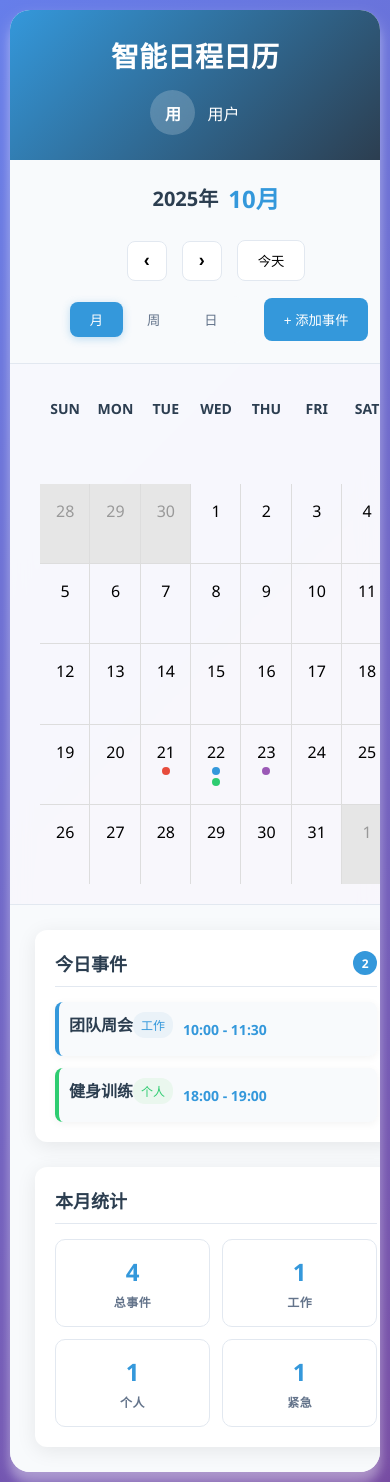
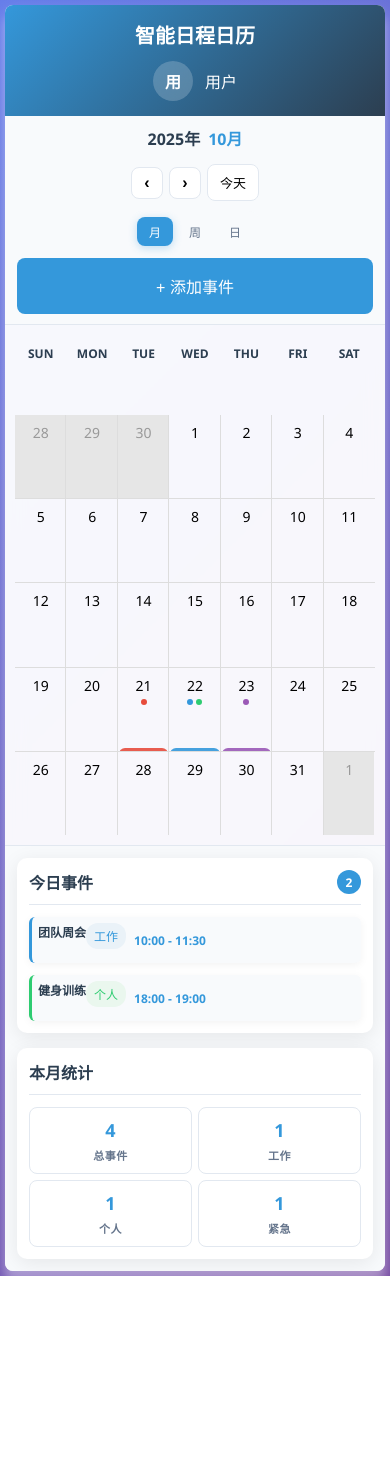
Before and after one commit to Zxy876/fashion-calendar, a React (Create React App) app: page / in a window 390 px wide. After the commit the page ends 1276 px from the top, so only its background shows below. Built offline with nearby package versions, Linux system fonts and the light colour scheme.

Commit message:
适应手机屏幕

```diff
--- a/src/components/CalendarPage.css
+++ b/src/components/CalendarPage.css
@@ -675,3 +675,314 @@ body {
     margin-bottom: 10px;
   }
 }
+/* src/components/CalendarPage.css 更新 - 在现有媒体查询基础上增强 */
+
+/* 增强现有媒体查询 */
+@media (max-width: 1024px) {
+  .calendar-content {
+    grid-template-columns: 1fr;
+  }
+
+  .calendar-sidebar {
+    border-left: none;
+    border-top: 1px solid var(--border-color);
+    padding: 20px;
+  }
+
+  .custom-toolbar {
+    flex-direction: column;
+    gap: 12px;
+    align-items: stretch;
+    padding: 15px 20px;
+  }
+
+  .toolbar-left, .toolbar-right {
+    justify-content: center;
+    flex-wrap: wrap;
+  }
+}
+
+@media (max-width: 768px) {
+  .calendar-page {
+    padding: 8px;
+  }
+
+  .calendar-container {
+    border-radius: 12px;
+  }
+
+  .calendar-header {
+    padding: 20px;
+  }
+
+  .header-content {
+    flex-direction: column;
+    gap: 12px;
+    text-align: center;
+  }
+
+  .app-title {
+    font-size: 22px;
+  }
+
+  .user-avatar {
+    width: 40px;
+    height: 40px;
+  }
+
+  .custom-toolbar {
+    padding: 12px 15px;
+    gap: 10px;
+  }
+
+  .toolbar-left, .toolbar-right {
+    flex-wrap: wrap;
+    gap: 8px;
+  }
+
+  .date-display {
+    order: -1;
+    width: 100%;
+    justify-content: center;
+    margin-bottom: 8px;
+    flex-wrap: wrap;
+    gap: 8px;
+  }
+
+  .current-year, .current-month, .current-day {
+    font-size: 16px;
+  }
+
+  .nav-btn {
+    width: 36px;
+    height: 36px;
+    font-size: 16px;
+  }
+
+  .today-btn, .add-event-btn {
+    padding: 10px 16px;
+    font-size: 14px;
+  }
+
+  .view-btn {
+    padding: 8px 16px;
+    font-size: 13px;
+  }
+
+  .calendar-wrapper {
+    padding: 15px;
+  }
+
+  /* 优化日历网格 */
+  .rbc-month-view {
+    font-size: 12px;
+  }
+
+  .rbc-header {
+    padding: 10px 0 !important;
+    font-size: 12px !important;
+  }
+
+  .rbc-date-cell {
+    padding: 4px !important;
+  }
+
+  .rbc-date-cell button {
+    width: 32px !important;
+    height: 32px !important;
+    font-size: 14px !important;
+  }
+
+  .custom-date-cell {
+    padding: 4px;
+  }
+
+  .date-number {
+    font-size: 14px;
+  }
+
+  .event-dot {
+    width: 6px;
+    height: 6px;
+  }
+
+  /* 侧边栏优化 */
+  .calendar-sidebar {
+    padding: 15px;
+    gap: 20px;
+  }
+
+  .sidebar-section {
+    padding: 15px;
+    border-radius: 10px;
+  }
+
+  .sidebar-title {
+    font-size: 16px;
+    margin-bottom: 12px;
+  }
+
+  .event-item {
+    padding: 12px;
+    font-size: 14px;
+  }
+
+  .stats-grid {
+    gap: 8px;
+  }
+
+  .stat-item {
+    padding: 12px;
+    border-radius: 8px;
+  }
+
+  .stat-value {
+    font-size: 20px;
+  }
+
+  .stat-label {
+    font-size: 11px;
+  }
+
+  /* 悬停预览卡片优化 */
+  .date-preview-card {
+    position: fixed;
+    top: 50%;
+    left: 50%;
+    transform: translate(-50%, -50%);
+    width: 90%;
+    max-width: 300px;
+    z-index: 10000;
+  }
+}
+
+@media (max-width: 480px) {
+  .calendar-page {
+    padding: 5px;
+  }
+
+  .calendar-container {
+    border-radius: 8px;
+  }
+
+  .calendar-header {
+    padding: 15px;
+  }
+
+  .app-title {
+    font-size: 20px;
+  }
+
+  .custom-toolbar {
+    padding: 10px 12px;
+  }
+
+  .toolbar-left, .toolbar-right {
+    gap: 6px;
+  }
+
+  .nav-btn {
+    width: 32px;
+    height: 32px;
+  }
+
+  .today-btn, .add-event-btn {
+    padding: 8px 12px;
+    font-size: 13px;
+  }
+
+  .view-btn {
+    padding: 6px 12px;
+    font-size: 12px;
+  }
+
+  .calendar-wrapper {
+    padding: 10px;
+  }
+
+  .rbc-row {
+    min-height: 80px !important;
+  }
+
+  .rbc-date-cell button {
+    width: 28px !important;
+    height: 28px !important;
+  }
+
+  .calendar-sidebar {
+    padding: 12px;
+    gap: 15px;
+  }
+
+  .sidebar-section {
+    padding: 12px;
+  }
+
+  .event-item {
+    padding: 10px;
+    font-size: 13px;
+  }
+
+  .stats-grid {
+    grid-template-columns: 1fr 1fr;
+    gap: 6px;
+  }
+
+  .stat-item {
+    padding: 10px;
+  }
+
+  .stat-value {
+    font-size: 18px;
+  }
+}
+
+/* 触摸设备优化 */
+@media (hover: none) and (pointer: coarse) {
+  .nav-btn:hover,
+  .today-btn:hover,
+  .add-event-btn:hover,
+  .view-btn:hover,
+  .back-btn:hover,
+  .save-btn:hover,
+  .upload-btn:hover,
+  .add-event-btn:hover {
+    transform: none;
+  }
+
+  .event-item:hover {
+    transform: none;
+  }
+
+  /* 为触摸设备增加点击反馈 */
+  .nav-btn:active,
+  .today-btn:active,
+  .add-event-btn:active,
+  .view-btn:active,
+  .back-btn:active,
+  .save-btn:active,
+  .upload-btn:active,
+  .add-event-btn:active {
+    transform: scale(0.95);
+  }
+
+  .event-item:active {
+    transform: scale(0.98);
+  }
+}
+
+/* 横屏优化 */
+@media (max-width: 768px) and (orientation: landscape) {
+  .calendar-content {
+    grid-template-columns: 1fr 1fr;
+  }
+
+  .calendar-sidebar {
+    border-left: 1px solid var(--border-color);
+    border-top: none;
+  }
+
+  .rbc-row {
+    min-height: 60px !important;
+  }
+}
--- a/src/components/DateDetailPage.css
+++ b/src/components/DateDetailPage.css
@@ -1,7 +1,7 @@
-/* src/components/DateDetailPage.css */
+/* src/components/DateDetailPage.css 更新 */
 .date-detail-page {
   min-height: 100vh;
-  padding: 20px;
+  padding: 10px;
   transition: background-color 0.3s ease;
 }
 
@@ -9,7 +9,7 @@
   max-width: 1200px;
   margin: 0 auto;
   background: rgba(255, 255, 255, 0.95);
-  border-radius: 20px;
+  border-radius: 16px;
   box-shadow: 0 8px 32px rgba(0, 0, 0, 0.1);
   backdrop-filter: blur(10px);
   overflow: hidden;
@@ -19,13 +19,15 @@
   display: flex;
   justify-content: space-between;
   align-items: center;
-  padding: 25px 30px;
+  padding: 20px;
   background: linear-gradient(135deg, #667eea 0%, #764ba2 100%);
   color: white;
+  flex-wrap: wrap;
+  gap: 15px;
 }
 
 .back-btn, .save-btn {
-  padding: 10px 20px;
+  padding: 12px 16px;
   background: rgba(255, 255, 255, 0.2);
   border: 1px solid rgba(255, 255, 255, 0.3);
   border-radius: 8px;
@@ -34,61 +36,57 @@
   font-weight: 500;
   transition: all 0.3s;
   backdrop-filter: blur(10px);
-}
-
-.back-btn:hover, .save-btn:hover {
-  background: rgba(255, 255, 255, 0.3);
-  transform: translateY(-2px);
+  font-size: 14px;
+  flex: 1;
+  min-width: 120px;
+  text-align: center;
 }
 
 .detail-title {
-  font-size: 28px;
+  font-size: 20px;
   font-weight: 700;
+  text-align: center;
+  flex: 2;
+  min-width: 200px;
 }
 
 .detail-content {
   display: grid;
   grid-template-columns: 1fr 1fr;
-  gap: 30px;
-  padding: 30px;
+  gap: 20px;
+  padding: 20px;
 }
 
 .edit-section, .preview-section {
   display: flex;
   flex-direction: column;
-  gap: 20px;
+  gap: 16px;
 }
 
 .control-group {
   display: flex;
   flex-direction: column;
-  gap: 10px;
+  gap: 8px;
 }
 
 .control-group label {
   font-weight: 600;
   color: #2c3e50;
-  font-size: 16px;
+  font-size: 14px;
 }
 
 .control-group textarea {
-  padding: 15px;
+  padding: 12px;
   border: 1px solid #e2e8f0;
-  border-radius: 10px;
+  border-radius: 8px;
   font-size: 14px;
   resize: vertical;
-  min-height: 120px;
+  min-height: 100px;
   font-family: inherit;
 }
 
-.control-group textarea:focus {
-  outline: none;
-  border-color: #3498db;
-  box-shadow: 0 0 0 3px rgba(52, 152, 219, 0.1);
-}
-
 .upload-btn, .add-event-btn {
-  padding: 12px 20px;
+  padding: 14px 16px;
   background: #3498db;
   color: white;
   border: none;
@@ -96,130 +94,182 @@
   cursor: pointer;
   font-weight: 500;
   transition: all 0.3s;
-}
-
-.upload-btn:hover, .add-event-btn:hover {
-  background: #2980b9;
-  transform: translateY(-2px);
+  font-size: 14px;
+  width: 100%;
 }
 
 .events-list {
   display: flex;
   flex-direction: column;
-  gap: 10px;
-  max-height: 200px;
+  gap: 8px;
+  max-height: 150px;
   overflow-y: auto;
 }
 
 .event-item {
   display: flex;
   align-items: center;
-  gap: 10px;
-  padding: 10px;
+  gap: 8px;
+  padding: 8px;
   background: #f8fafc;
-  border-radius: 8px;
-  border-left: 4px solid #3498db;
-}
-
-.event-item .completed {
-  text-decoration: line-through;
-  color: #94a3b8;
+  border-radius: 6px;
+  border-left: 3px solid #3498db;
+  font-size: 13px;
 }
 
 .images-preview, .text-preview, .events-preview {
   background: white;
-  padding: 20px;
-  border-radius: 12px;
-  box-shadow: 0 2px 12px rgba(0, 0, 0, 0.08);
+  padding: 16px;
+  border-radius: 10px;
+  box-shadow: 0 2px 8px rgba(0, 0, 0, 0.08);
 }
 
 .images-preview h3, .text-preview h3, .events-preview h3 {
-  margin-bottom: 15px;
+  margin-bottom: 12px;
   color: #2c3e50;
-  font-size: 18px;
+  font-size: 16px;
   font-weight: 600;
 }
 
 .images-grid {
   display: grid;
-  grid-template-columns: repeat(auto-fill, minmax(120px, 1fr));
-  gap: 10px;
+  grid-template-columns: repeat(auto-fill, minmax(80px, 1fr));
+  gap: 8px;
 }
 
 .image-item {
   position: relative;
-  border-radius: 8px;
+  border-radius: 6px;
   overflow: hidden;
   aspect-ratio: 1;
 }
 
-.image-item img {
-  width: 100%;
-  height: 100%;
-  object-fit: cover;
-}
-
 .remove-image {
   position: absolute;
-  top: 5px;
-  right: 5px;
-  width: 24px;
-  height: 24px;
+  top: 3px;
+  right: 3px;
+  width: 20px;
+  height: 20px;
   background: rgba(231, 76, 60, 0.9);
   color: white;
   border: none;
   border-radius: 50%;
   cursor: pointer;
-  font-size: 14px;
+  font-size: 12px;
   display: flex;
   align-items: center;
   justify-content: center;
 }
 
 .preview-text {
-  line-height: 1.6;
+  line-height: 1.5;
   color: #4a5568;
   white-space: pre-wrap;
+  font-size: 14px;
 }
 
 .preview-events {
   display: flex;
   flex-direction: column;
-  gap: 8px;
+  gap: 6px;
 }
 
 .preview-event {
   display: flex;
   align-items: center;
-  gap: 10px;
-  padding: 10px;
+  gap: 8px;
+  padding: 8px;
   background: #f8fafc;
   border-radius: 6px;
-}
-
-.preview-event.completed {
-  opacity: 0.6;
+  font-size: 13px;
 }
 
 .event-time {
   font-weight: 600;
   color: #3498db;
-  min-width: 50px;
+  min-width: 40px;
+  font-size: 12px;
 }
 
-.event-title {
-  flex: 1;
-}
+/* 手机响应式设计 */
+@media (max-width: 768px) {
+  .date-detail-page {
+    padding: 5px;
+  }
 
-/* 响应式设计 */
-@media (max-width: 768px) {
-  .detail-content {
-    grid-template-columns: 1fr;
+  .detail-container {
+    border-radius: 12px;
   }
 
   .detail-header {
+    padding: 15px;
     flex-direction: column;
-    gap: 15px;
     text-align: center;
+    gap: 12px;
+  }
+
+  .back-btn, .save-btn {
+    width: 100%;
+    max-width: 200px;
+  }
+
+  .detail-title {
+    font-size: 18px;
+    order: -1;
+    width: 100%;
+  }
+
+  .detail-content {
+    grid-template-columns: 1fr;
+    gap: 16px;
+    padding: 16px;
+  }
+
+  .edit-section, .preview-section {
+    gap: 12px;
+  }
+
+  .control-group textarea {
+    min-height: 80px;
+    font-size: 16px; /* 防止iOS缩放 */
+  }
+
+  .images-grid {
+    grid-template-columns: repeat(auto-fill, minmax(70px, 1fr));
+    gap: 6px;
+  }
+
+  .upload-btn, .add-event-btn {
+    padding: 16px;
+    font-size: 16px; /* 更好的触摸体验 */
   }
 }
+
+@media (max-width: 480px) {
+  .detail-header {
+    padding: 12px;
+  }
+
+  .detail-content {
+    padding: 12px;
+    gap: 12px;
+  }
+
+  .detail-title {
+    font-size: 16px;
+  }
+
+  .back-btn, .save-btn {
+    padding: 10px 14px;
+    font-size: 13px;
+  }
+
+  .images-grid {
+    grid-template-columns: repeat(3, 1fr);
+  }
+
+  .event-item, .preview-event {
+    font-size: 12px;
+    padding: 6px;
+  }
+}
--- a/src/components/DateDetailPage.jsx
+++ b/src/components/DateDetailPage.jsx
@@ -14,7 +14,17 @@ const DateDetailPage = () => {
     backgroundColor: '#ffffff',
     events: []
   });
+const [isTouching, setIsTouching] = useState(false);
 
+// 在组件返回的JSX中，为按钮添加触摸事件
+const buttonProps = {
+  onTouchStart: () => setIsTouching(true),
+  onTouchEnd: () => setIsTouching(false),
+  onMouseDown: () => setIsTouching(true),
+  onMouseUp: () => setIsTouching(false),
+  onMouseLeave: () => setIsTouching(false),
+  style: isTouching ? { transform: 'scale(0.95)' } : {}
+};
   // 处理文本内容变化
   const handleTextChange = (e) => {
     setContent(prev => ({
```
Also changed, not shown: src/components/CalendarPage.jsx (+18 -1 lines).
